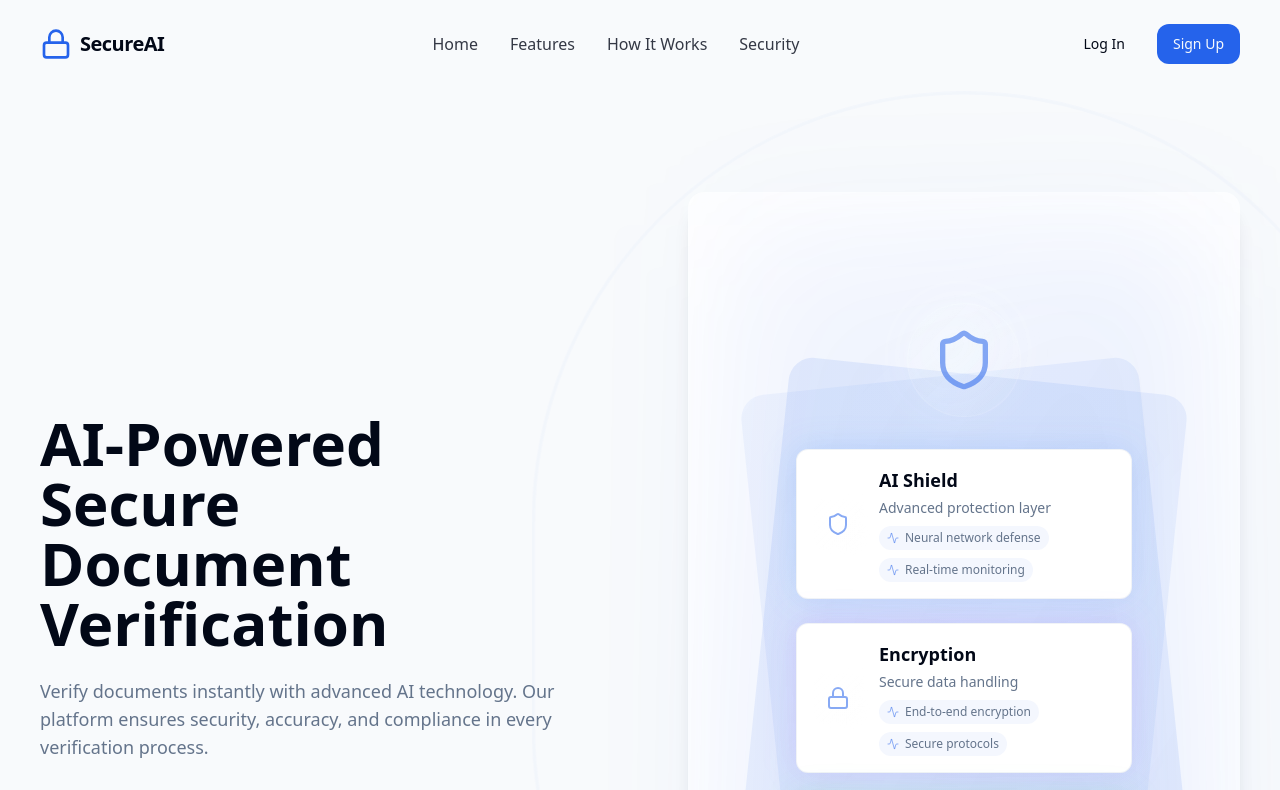
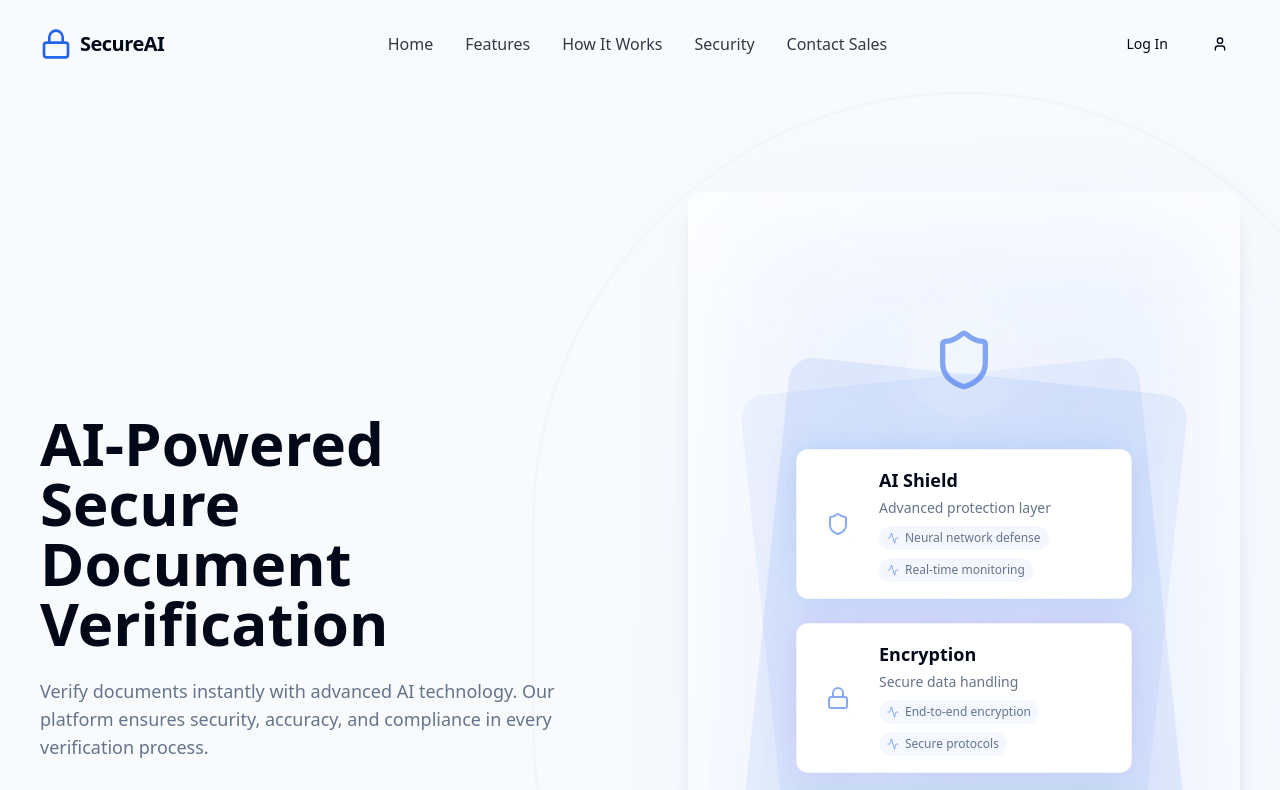
Before and after one commit to aparnats7/hack-project-1, a React (Vite) app: page / in a window 1280 px wide. Shown: the top 790 px of the page. Built offline with nearby package versions, Linux system fonts and the light colour scheme.

Commit message:
Header updated

```diff
--- a/src/components/layout/Header.jsx
+++ b/src/components/layout/Header.jsx
@@ -1,7 +1,13 @@
 import { useState, useEffect } from 'react';
 import { Button } from '../../components/ui/button';
-import { LockIcon, Menu, X } from 'lucide-react';
+import { LockIcon, Menu, X, User } from 'lucide-react';
 import { useNavigate } from 'react-router-dom';
+import {
+  DropdownMenu,
+  DropdownMenuContent,
+  DropdownMenuItem,
+  DropdownMenuTrigger,
+} from '../../components/ui/dropdown-menu';
 
 const Header = () => {
   const [scrolled, setScrolled] = useState(false);
@@ -35,11 +41,29 @@ const Header = () => {
           <a href="#features" className="nav-link">Features</a>
           <a href="#how-it-works" className="nav-link">How It Works</a>
           <a href="#security" className="nav-link">Security</a>
+          <a href="/contact-sales" className="nav-link">Contact Sales</a>
         </nav>
 
         <div className="hidden md:flex items-center space-x-4">
           <Button variant="ghost" className="hover:bg-secondary" onClick={() => navigate('/login')}>Log In</Button>
-          <Button className="rounded-lg" onClick={() => navigate('/signup')}>Sign Up</Button>
+          <DropdownMenu>
+            <DropdownMenuTrigger asChild>
+              <Button variant="ghost" size="icon" className="hover:bg-secondary">
+                <User className="h-5 w-5" />
+              </Button>
+            </DropdownMenuTrigger>
+            <DropdownMenuContent align="end">
+              <DropdownMenuItem onClick={() => navigate('/login')}>
+                Login
+              </DropdownMenuItem>
+              <DropdownMenuItem onClick={() => navigate('/signup')}>
+                Sign Up
+              </DropdownMenuItem>
+              <DropdownMenuItem onClick={() => navigate('/logout')}>
+                Logout
+              </DropdownMenuItem>
+            </DropdownMenuContent>
+          </DropdownMenu>
         </div>
 
         {/* Mobile Menu Toggle */}
@@ -60,6 +84,7 @@ const Header = () => {
             <a href="#features" className="nav-link" onClick={() => setMobileMenuOpen(false)}>Features</a>
             <a href="#how-it-works" className="nav-link" onClick={() => setMobileMenuOpen(false)}>How It Works</a>
             <a href="#security" className="nav-link" onClick={() => setMobileMenuOpen(false)}>Security</a>
+            <a href="/contact-sales" className="nav-link" onClick={() => setMobileMenuOpen(false)}>Contact Sales</a>
             <div className="flex flex-col space-y-2 pt-2 border-t">
               <Button variant="outline" onClick={() => { navigate('/login'); setMobileMenuOpen(false); }}>Log In</Button>
               <Button onClick={() => { navigate('/signup'); setMobileMenuOpen(false); }}>Sign Up</Button>
```
